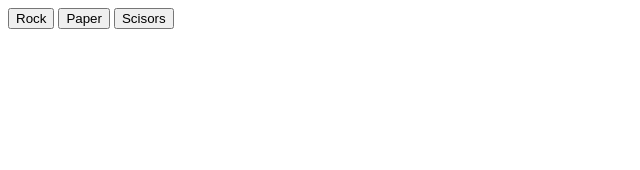
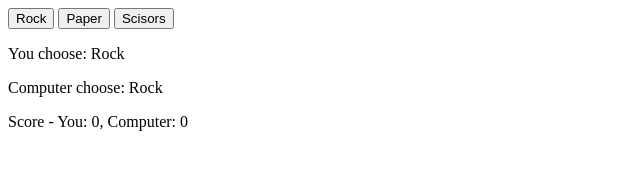
Before and after one commit to Vercyngetoryks/Rock-Paper-Scissors, a plain HTML site: page index.html in a window 1280 px wide. Both pictures are taken after a click on the button "Rock". Shown: the whole page, without its empty margins (0-640 px from the left). Drawn offline with Linux system fonts and the light colour scheme.

Commit message:
Add a div for displaying results and change all of console.logs into DOM methods.

```diff
--- a/index.html
+++ b/index.html
@@ -7,10 +7,12 @@
     <title>Rock-Paper-Scisors</title>
   </head>
   <body>
-    <div class="btns">
-      <button class="btn" id="rock">Rock</button>
-      <button class="btn" id="paper">Paper</button>
-      <button class="btn" id="scisors">Scisors</button>
+    <div class="game">
+      <div class="btns">
+        <button class="btn" id="rock">Rock</button>
+        <button class="btn" id="paper">Paper</button>
+        <button class="btn" id="scisors">Scisors</button>
+      </div>
     </div>
   </body>
 </html>
--- a/script.js
+++ b/script.js
@@ -1,5 +1,6 @@
 const figure = ["Rock", "Paper", "Scisors"];
 const buttons = document.querySelectorAll(".btn");
+const gameWindow = document.querySelector(".game");
 let human = "";
 let comp = "";
 let humanScore = 0;
@@ -16,23 +17,43 @@ function playRound() {
   human = this.textContent;
   console.log(`You choose: ${human}`);
   getComputerChoice();
+  humanChoice.textContent = `You choose: ${human}`;
+  computerChoice.textContent = `Computer choose: ${comp}`;
   if (human === comp) console.log("Draw");
   else if (
     (human === "Rock" && comp === "Paper") ||
     (human === "Paper" && comp === "Scisors") ||
     (human === "Scisors" && comp === "Rock")
   ) {
-    console.log(`You lose! ${comp} beats ${human}`);
+    roundResult.textContent = `You lose! ${comp} beats ${human}`;
     computerScore++;
   } else {
-    console.log(`You win! ${human} beats ${comp}`);
+    roundResult.textContent = `You win! ${human} beats ${comp}`;
     humanScore++;
   }
-  console.log(`Score - You: ${humanScore}, Computer: ${computerScore}`);
+  gameScore.textContent = `Score - You: ${humanScore}, Computer: ${computerScore}`;
   count++;
 }
 
+function updateChoices() {
+  humanChoice.textContent = `You choose: ${human}`;
+  computerChoice.textContent = `Computer choose: ${comp}`;
+}
+
 buttons.forEach((button) => button.addEventListener("click", playRound));
+
+const results = document.createElement("div");
+results.classList.add("results");
+const humanChoice = document.createElement("p");
+const computerChoice = document.createElement("p");
+const roundResult = document.createElement("p");
+const gameScore = document.createElement("p");
+results.appendChild(humanChoice);
+results.appendChild(computerChoice);
+results.appendChild(roundResult);
+results.appendChild(gameScore);
+gameWindow.appendChild(results);
+
 // function playGame() {
 //   while (count < 5) {
 //     playRound(getHumanChoice(), getComputerChoice());
```
